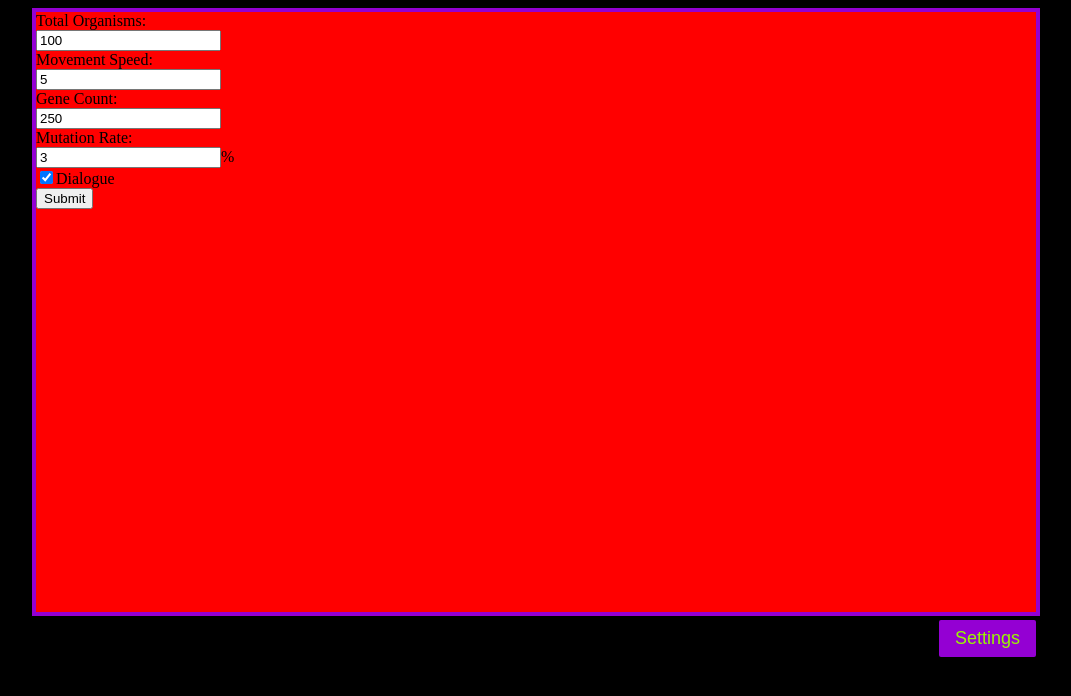
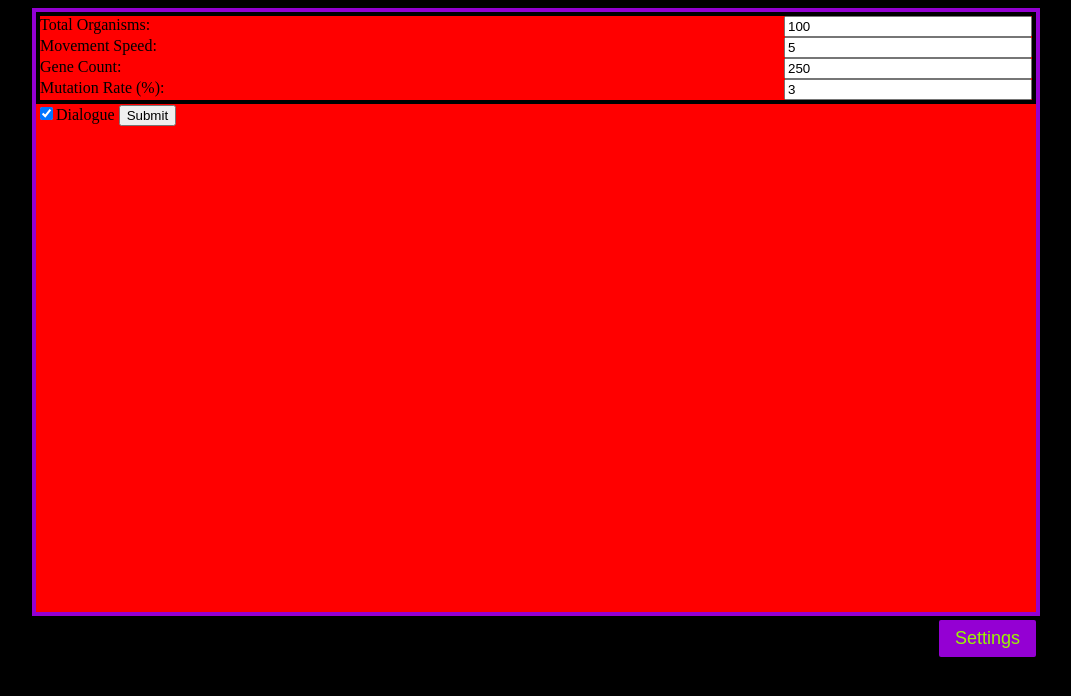
Before and after one commit to Cudderson/natural-selection, a plain HTML site: page test.html in a window 1280 px wide. Both pictures are taken after a click on the button "Settings". Shown: the whole page, without its empty margins (104-1175 px from the left). Drawn offline with Linux system fonts and the light colour scheme.

Commit message:
begin styling settings form

```diff
--- a/styles.css
+++ b/styles.css
@@ -29,8 +29,24 @@ body {
     background-color: red;
 }
 
-.settings-form > form > label {
+.settings-grid {
+    display: grid;
+    grid-template-columns: 3fr 1fr;
+    grid-template-rows: repeat(4, 1fr);
+    border: 4px solid black;
+}
+
+/* may not need */
+.settings-grid > label {
     display: block;
+}
+
+/* not doing dialogue yet */
+.organisms-setting-label,
+.movement-setting-label,
+.gene-setting-label,
+.mutation-setting-label {
+    grid-column: 1 / 2;
 }
 
 .btn-container {
--- a/test.html
+++ b/test.html
@@ -17,24 +17,25 @@
     <div class="settings-form">
       <form id="apply-form" onsubmit="return validateSettingsForm()">
 
-        <label for="total-organisms">Total Organisms:</label>
-        <input id="total-organisms" type="text" value="100">
+        <div class="settings-grid">
+          <label class="organisms-setting-label" for="total-organisms">Total Organisms:</label>
+          <input class="organisms-setting-input" id="total-organisms" type="text" value="100">
 
-        <label for="move-speed">Movement Speed:</label>
-        <input id="move-speed" type="text" value="5">
+          <label class="movement-setting-label" for="move-speed">Movement Speed:</label>
+          <input class="movement-setting-input" id="move-speed" type="text" value="5">
 
-        <label for="gene-count">Gene Count:</label>
-        <input id="gene-count" type="text" value="250">
+          <label class="gene-setting-label" for="gene-count">Gene Count:</label>
+          <input class="gene-setting-input" id="gene-count" type="text" value="250">
 
-        <label for="mutation-rate">Mutation Rate:</label>
-        <input id="mutation-rate" type="text" value="3">%
-
-        <label for="dialogue">
-          <input type="checkbox" id="dialogue" checked>Dialogue
+          <label class="mutation-setting-label" for="mutation-rate">Mutation Rate (%):</label>
+          <input class="mutation-setting-input" id="mutation-rate" type="text" value="3">
+        </div>
+        <!-- these are beneath the grid -->
+        <label class="dialogue-setting-label" for="dialogue">
+          <input class="dialogue-setting-input" type="checkbox" id="dialogue" checked>Dialogue
         </label>
 
         <input type="submit" value="Submit">
-
       </form>
     </div>
   </div>
```
